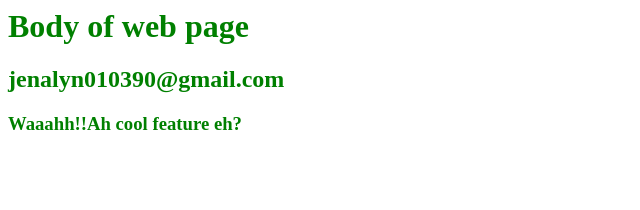
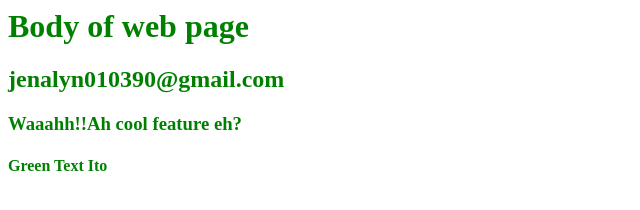
Before and after one commit to dianejenalyn/PsyDuck, a plain HTML site: page index.htm in a window 1280 px wide. Shown: the whole page, without its empty margins (0-640 px from the left). Drawn offline with Linux system fonts and the light colour scheme.

Commit message:
green text here

```diff
--- a/index.htm
+++ b/index.htm
@@ -12,6 +12,6 @@
 	<h2>jenalyn010390@gmail.com</h2>
 
 	<h3>Waaahh!!Ah cool feature eh?</h3>
-
+	<h4 style="color=green">Green Text Ito</h4>
 </body
 </html>
```
